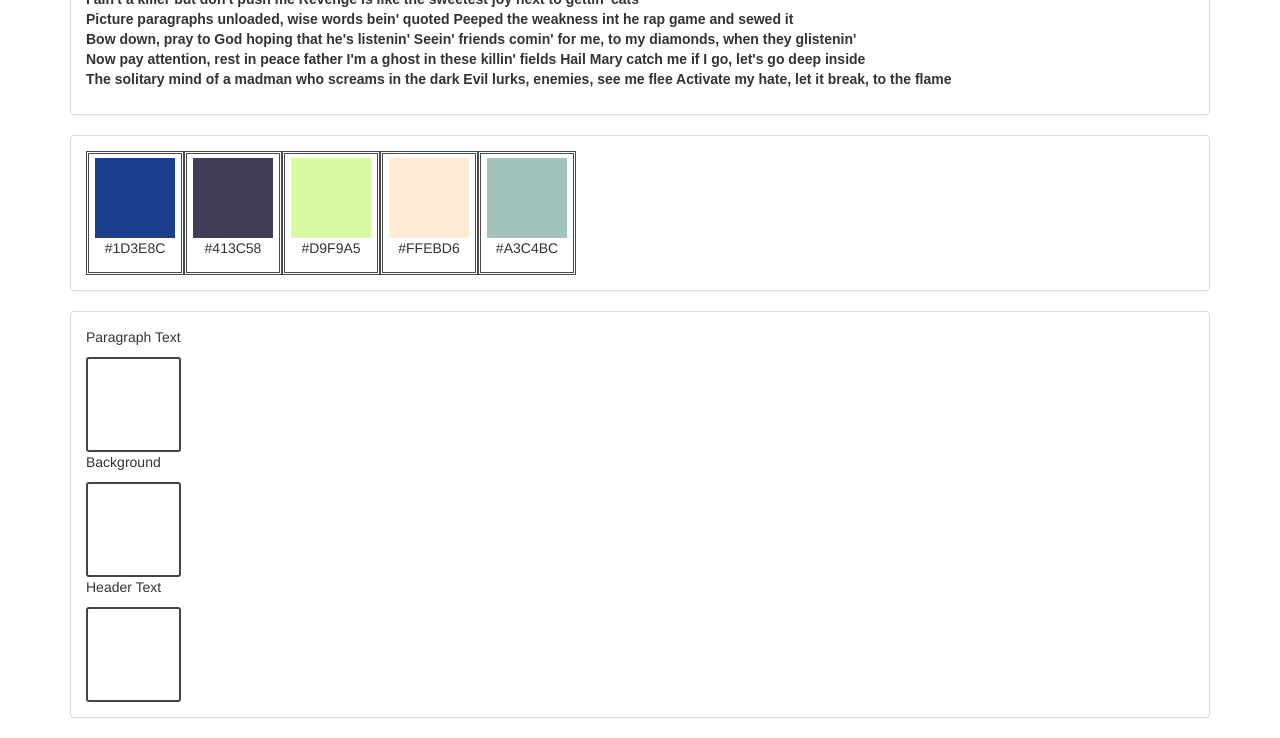
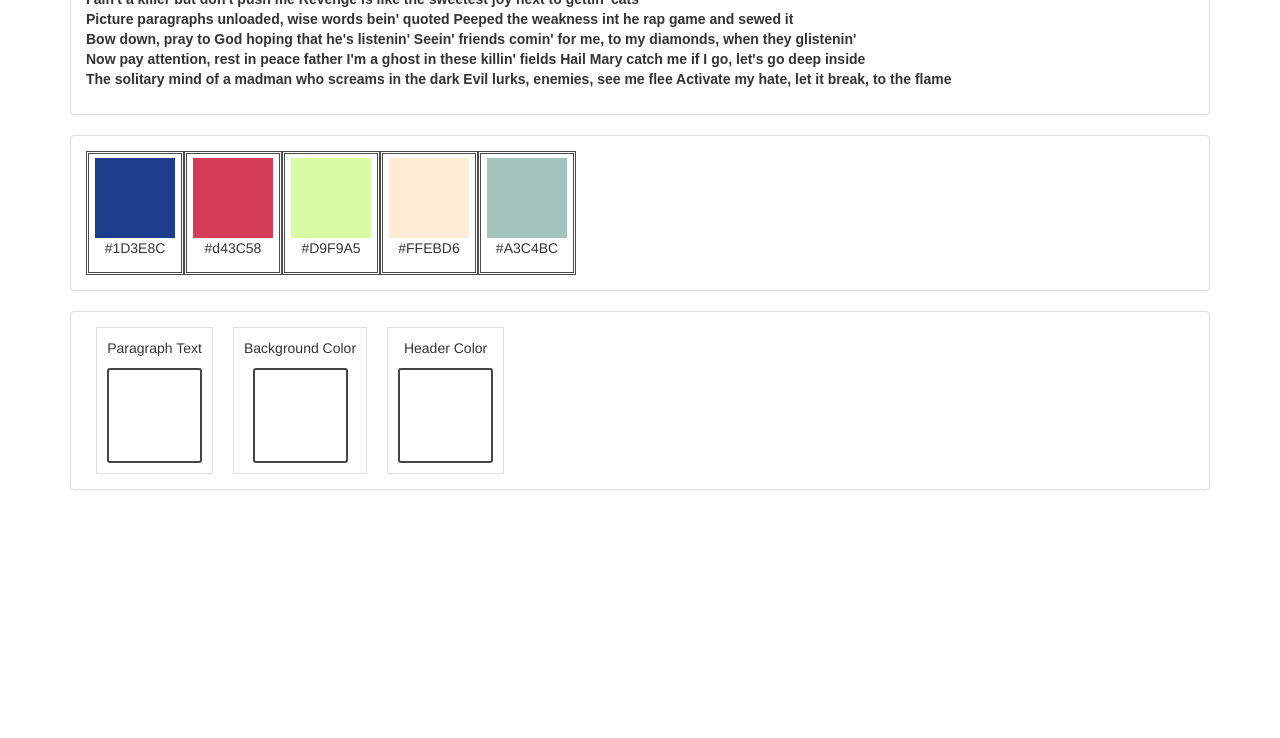
Before and after one commit to Larou-Tim/Project-Omega-Watch, a plain HTML site: page drag-and-drop/drag-drop.html in a window 1280 px wide. Shown: the part 97-835 px from the top of the page. After the commit the page ends 800 px from the top, so only its background shows below. Drawn offline with nearby package versions, Linux system fonts and the light colour scheme.

Commit message:
Finalize the Drag and Drop functional example with comments.

```diff
--- a/drag-and-drop/drag-drop.css
+++ b/drag-and-drop/drag-drop.css
@@ -46,6 +46,13 @@ div.palette-color {
 	height: 95px;
 	border: 2px solid #444444;
 	border-radius: 3px;
+	margin: 0 auto;
+}
+
+.style-box {
+	margin: 0 10px;
+	border: 1px solid #dddddd;
+	padding: 10px;
 }
 
 .inline-block {
--- a/drag-and-drop/drag-drop.html
+++ b/drag-and-drop/drag-drop.html
@@ -47,22 +47,7 @@
 			</div>
 			<!-- Drop container -->
 			<div class="panel panel-default">
-				<div class="panel-body style-container">
-
-					<div class="style-box">
-						<p>Paragraph Text</p>
-						<div class="color-holder" data-css-var="--paragraph-color"></div>
-					</div>
-					<div class="style-box">
-						<p>Background</p>
-						<div class="color-holder" data-css-var="--bg-color"></div>
-					</div>
-					<div class="style-box">
-						<p>Header Text</p>
-						<div class="color-holder" data-css-var="--header-color"></div>
-					</div>
-
-				</div>
+				<div class="panel-body style-container"></div>
 			</div>
 		</div>
 
--- a/drag-and-drop/drag-drop.js
+++ b/drag-and-drop/drag-drop.js
@@ -1,11 +1,16 @@
+// Require JqueryUI in HTML head.
+// Require (for now), pre-declared CSS Variables in :root or html selector in CSS file.
+
 $(document).ready(function(){
 	// Initialize a hard coded array of colors
-	var colors = ["#1D3E8C", "#413C58", "#D9F9A5", "#FFEBD6", "#A3C4BC"];
+	var colors = ["#1D3E8C", "#d43C58", "#D9F9A5", "#FFEBD6", "#A3C4BC"];
 
 	// Initialize a hard coded object of CSS Variable "human" name and Logical name
-	// var cssVariableObject = {
-	// 	"Paragraph Text": "--para"
-	// }
+	var cssVariableObject = {
+		"Paragraph Text": "--paragraph-color",
+		"Background Color": "--bg-color",
+		"Header Color": "--header-color"
+	}
 
 	// Generate the color to DOM elements and append to palette-box
 	// Function accepts an array of colors.
@@ -38,18 +43,33 @@ $(document).ready(function(){
 		}
 	}
 
-	function generateStyleContainer(styleObject){
+	// Function for generating drop in boxes corresponding to CSS variables, as well as a display name.
+	function generateStyleDOM(styleObject){
+		$(".style-container").empty();
+		var elementNameArray = Object.keys(styleObject);
 
+		// Iterate over names of keys in objects.
+		for (var i = 0; i < elementNameArray.length; i++) {
+			var outputContainer = $("<div>").addClass("style-box inline-block");
+			var outputColorHolder = $("<div>").addClass("color-holder");
+			outputColorHolder.attr("data-css-var", styleObject[elementNameArray[i]]);
+
+			// Initialize Drop functionality
+			outputColorHolder.droppable();
+
+			// Building the output DOM object
+			outputContainer.append($("<p>").text(elementNameArray[i]).addClass("element-affected text-center"));
+			outputContainer.append(outputColorHolder);
+
+			$(".style-container").append(outputContainer);
+		}
 	}
-
-	// Adds drop functionality to DOM element.
-	$(".color-holder").droppable();
 
 	// Event handling for dropping in colors.
 	// ui is a jqueryUI object of Jquery objects.
 	// ui.draggable selects the dragged element.
 	// We take it's color value.
-	$(".color-holder").on("drop", function(event, ui){
+	$(document).on("drop", ".color-holder", function(event, ui){
 		var outputCSSVar = $(this).attr("data-css-var");
 		var outputCSSColor = ui.draggable.attr("data-color-value");
 
@@ -61,6 +81,7 @@ $(document).ready(function(){
 
 	// Initial Palette Generation
 	generatePaletteDOM(colors);
+	generateStyleDOM(cssVariableObject);
 
 
 
```
